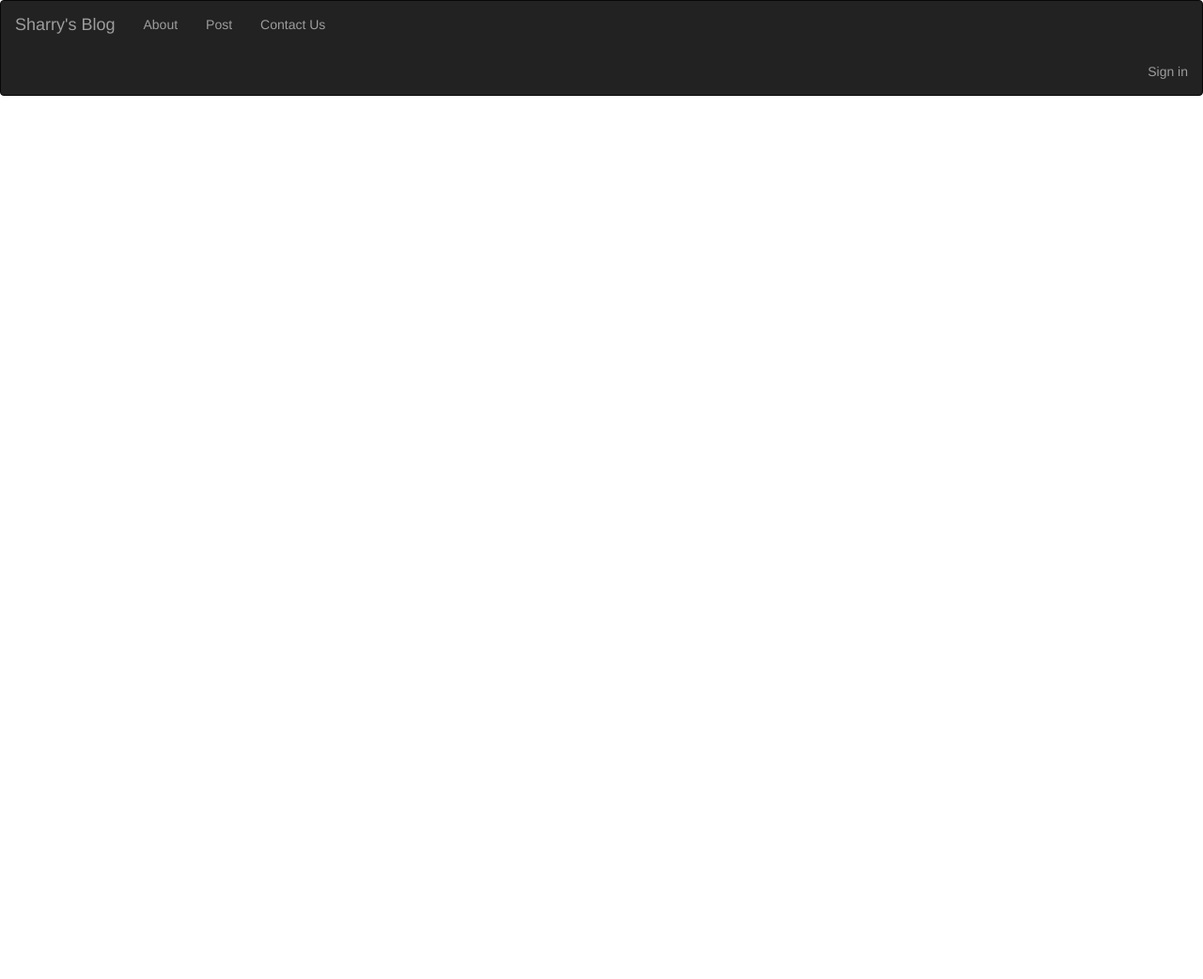
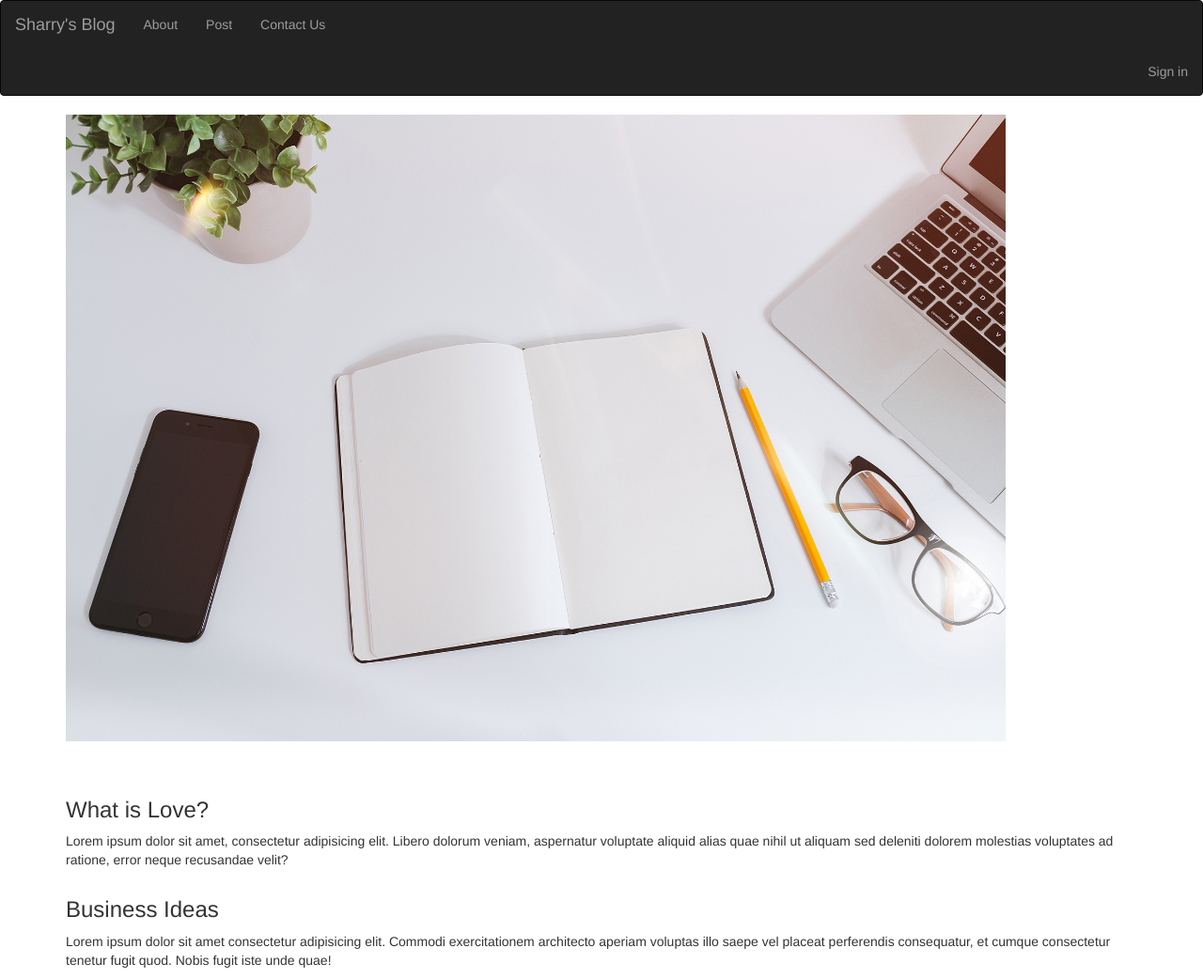
Before and after one commit to CheropS/Sharry-s-Blog, a Flask app: page / in a window 1280 px wide. Shown: the whole page at 94% size. Before the commit the page ends 102 px from the top, so only its background shows below. Run offline with Flask 2, Linux system fonts and the light colour scheme; some libraries are stand-ins or nearby versions.

```diff
--- a/app/templates/index.html
+++ b/app/templates/index.html
@@ -1,12 +1,17 @@
 {% extends 'base.html'%}
+
 <!-- block content  -->
 {% block content%}
-    <header class="masthead">
-        <!-- <style>
-            body{
-                background: url("{{ url_for('static',filename='img/home-bg.jpg') }}") center/cover no-repeat;}
+   <div class="container">
+       <img src="{{ url_for('static',filename='img/home-bg.jpg') }}") center no-repeat;} width="1000px">
+   </div><br> <br>
 
-        </style> -->
-        <!-- <h1 align='center' style="display: grid;">Sharry's Blog</h1> -->
-    </header>
+   <div class="container">
+       <h3>What is Love?</h3>
+       <p>Lorem ipsum dolor sit amet, consectetur adipisicing elit. Libero dolorum veniam, aspernatur voluptate aliquid alias quae nihil ut aliquam sed deleniti dolorem molestias voluptates ad ratione, error neque recusandae velit?</p>
+   </div>
+   <div class="container">
+       <h3>Business Ideas</h3>
+       <p>Lorem ipsum dolor sit amet consectetur adipisicing elit. Commodi exercitationem architecto aperiam voluptas illo saepe vel placeat perferendis consequatur, et cumque consectetur tenetur fugit quod. Nobis fugit iste unde quae!</p>
+   </div>
 {% endblock%}
```
